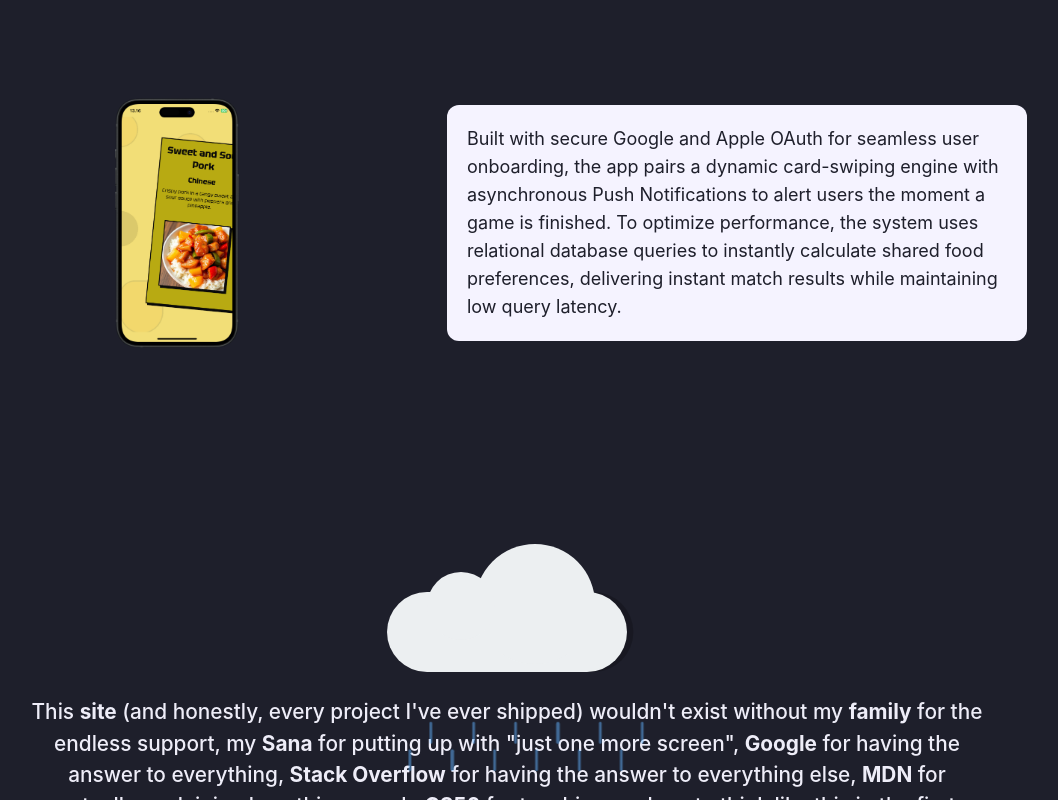
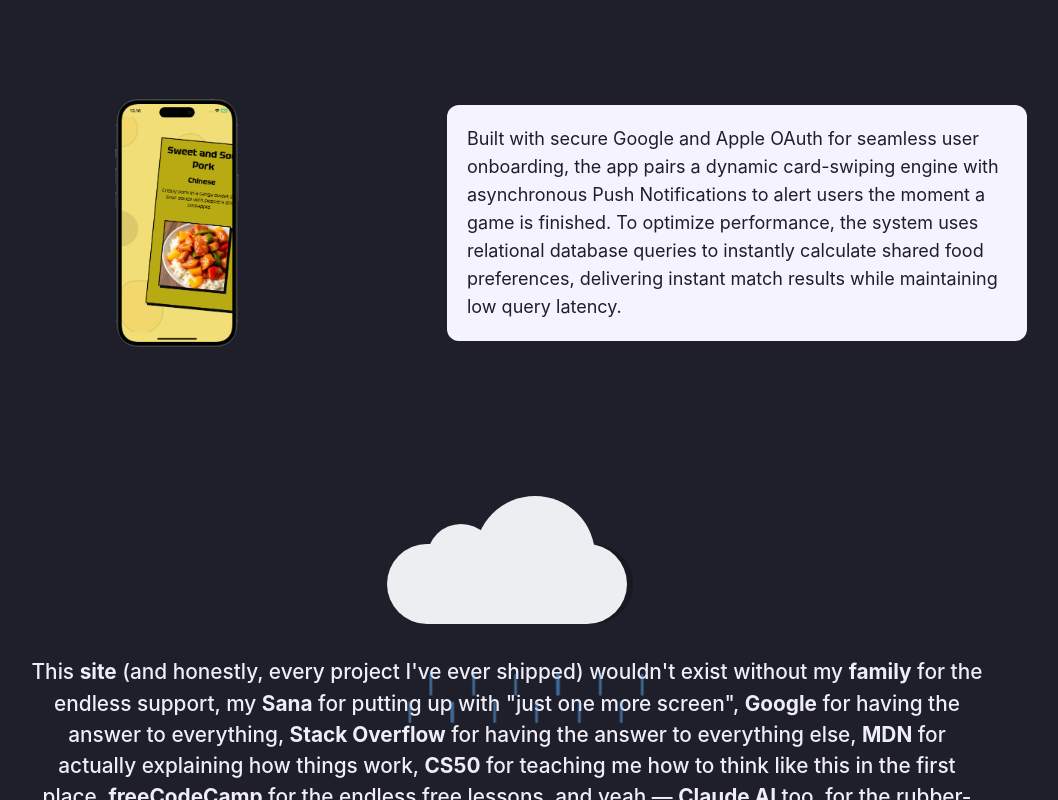
Before and after one commit to koleks92/portfolio, a React (Vite) app: page / in a window 1280 px wide. Shown: the part 2000-2800 px from the top of the page, without its empty margins (133-1191 px from the left). Built offline with nearby package versions, Linux system fonts and the light colour scheme.

Commit message:
fix: Page fix, moved styles into Page component

```diff
--- a/src/components/UI/Page.tsx
+++ b/src/components/UI/Page.tsx
@@ -1,7 +1,20 @@
 type PageProps = {
-    children: React.ReactNode;
+  style: "dark" | "light";
+  children: React.ReactNode;
 };
 
-export default function Page({ children }: PageProps) {
-    return <div className="max-w-7xl mx-auto">{children}</div>;
+export default function Page({ style, children }: PageProps) {
+  return (
+    <div
+      className={` ${
+        style === "dark"
+          ? "bg-dark-mid text-text-muted"
+          : "bg-light text-text-on-light"
+      }`}
+    >
+      <div className="flex flex-col justify-evenly items-center max-w-7xl h-screen mx-auto overflow-hidden">
+        {children}
+      </div>
+    </div>
+  );
 }
--- a/src/components/appSection/AppSection.tsx
+++ b/src/components/appSection/AppSection.tsx
@@ -7,14 +7,7 @@ type AppProps = {
 
 export default function AppSection({ data }: AppProps) {
   return (
-        <Page>
-            <div
-                className={`flex h-screen flex-col justify-center overflow-hidden ${
-                    data.color === "dark"
-                        ? "bg-dark-mid text-text-muted"
-                        : "bg-light text-text-on-light"
-                }`}
-            >
+    <Page style={data.color}>
       {/* Title */}
       <div className="flex flex-[1] min-h-0 justify-center items-center">
         <h2 data-aos="zoom-in">{data.title}</h2>
@@ -67,7 +60,6 @@ export default function AppSection({ data }: AppProps) {
           <span className="text-lg">{data.description2}</span>
         </div>
       </div>
-            </div>
     </Page>
   );
 }
--- a/src/components/footer/Footer.tsx
+++ b/src/components/footer/Footer.tsx
@@ -4,20 +4,19 @@ import Gallery from "../gallery/Gallery";
 
 export default function Footer() {
   return (
-    <Page>
-      <div className="flex h-screen flex-col justify-between align-center overflow-hidden bg-dark-mid text-text-muted pt-20">
+    <Page style="dark">
       <CloudCombined />
       <h4 className="w-3/4 self-center text-center">
         This <strong>site</strong> (and honestly, every project I've ever
         shipped) wouldn't exist without my <strong>family</strong> for the
-          endless support, my <strong>Sana</strong> for putting up with "just
-          one more screen", <strong>Google</strong> for having the answer to
+        endless support, my <strong>Sana</strong> for putting up with "just one
+        more screen", <strong>Google</strong> for having the answer to
         everything, <strong>Stack Overflow</strong> for having the answer to
-          everything else, <strong>MDN</strong> for actually explaining how
-          things work, <strong>CS50</strong> for teaching me how to think like
-          this in the first place, <strong>freeCodeCamp</strong> for the endless
-          free lessons, and yeah — <strong>Claude AI</strong> too, for the
-          rubber-duck sessions.
+        everything else, <strong>MDN</strong> for actually explaining how things
+        work, <strong>CS50</strong> for teaching me how to think like this in
+        the first place, <strong>freeCodeCamp</strong> for the endless free
+        lessons, and yeah — <strong>Claude AI</strong> too, for the rubber-duck
+        sessions.
       </h4>
       <div className="w-full m-2 flex-col items-center">
         <h2 className="text-3xl font-bold text-center mt-6 mb-6 text-text-primary ">
@@ -25,7 +24,6 @@ export default function Footer() {
         </h2>
         <Gallery />
       </div>
-      </div>
     </Page>
   );
 }
--- a/src/components/hero/Hero.tsx
+++ b/src/components/hero/Hero.tsx
@@ -1,12 +1,12 @@
 import picture from "../../assets/images/me/me3.png";
-
 import Typewriter from "typewriter-effect";
 import LightRays from "../UI/Rays";
 import GalleryHero from "../gallery/GalleryHero";
+import Page from "../UI/Page";
 
 export default function Hero() {
   return (
-    <div className="flex h-screen max-w-7xl mx-auto flex-col justify-evenly items-center bg-dark-mid text-text-muted gap-2">
+    <Page style="dark">
       <div className="absolute inset-0 z-0 pointer-events-none">
         <LightRays
           raysOrigin="top-left"
@@ -60,6 +60,6 @@ export default function Hero() {
           <polyline points="6 9 12 15 18 9" />
         </svg>
       </div>
-    </div>
+    </Page>
   );
 }
```
Lines whose indentation alone changed are shown as unchanged.
